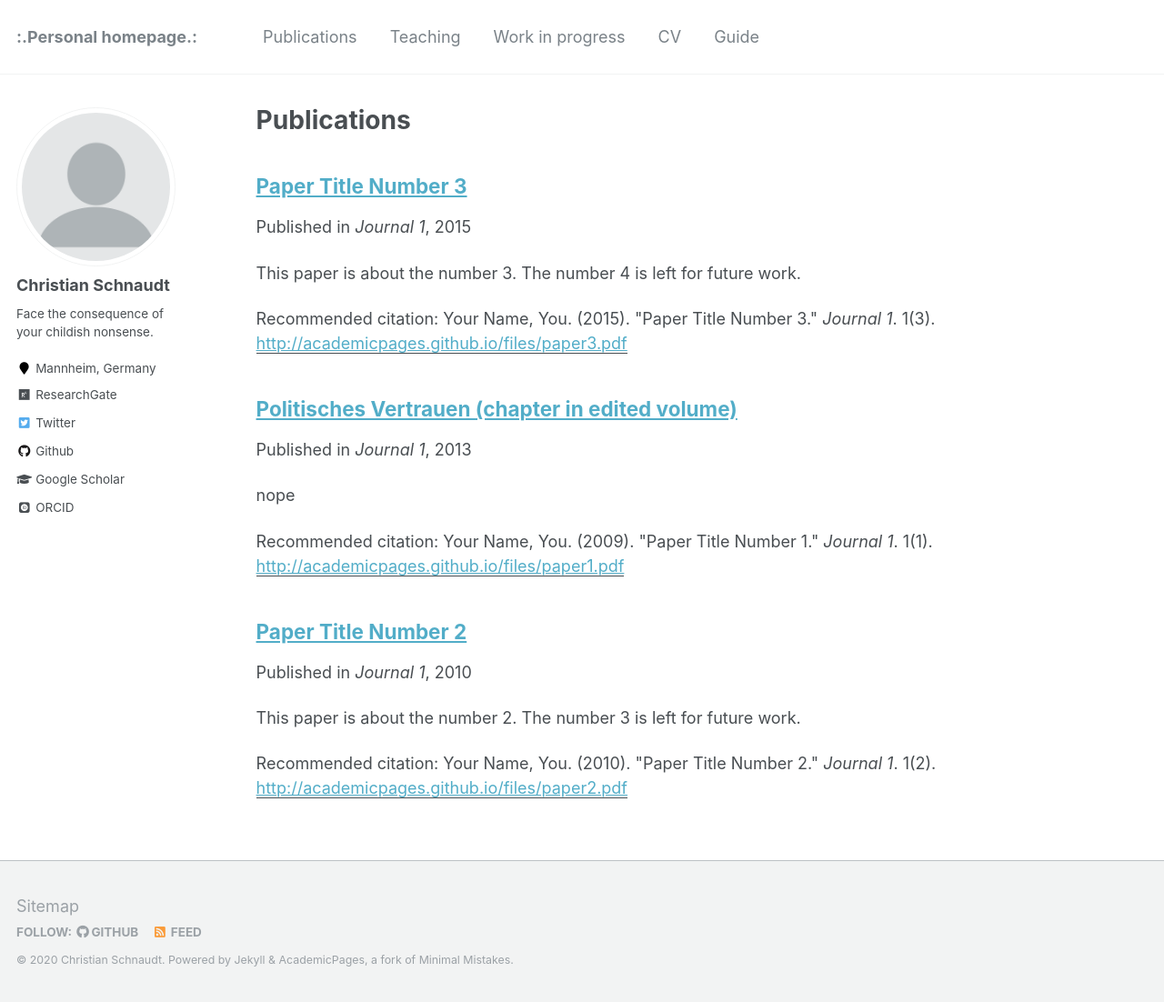
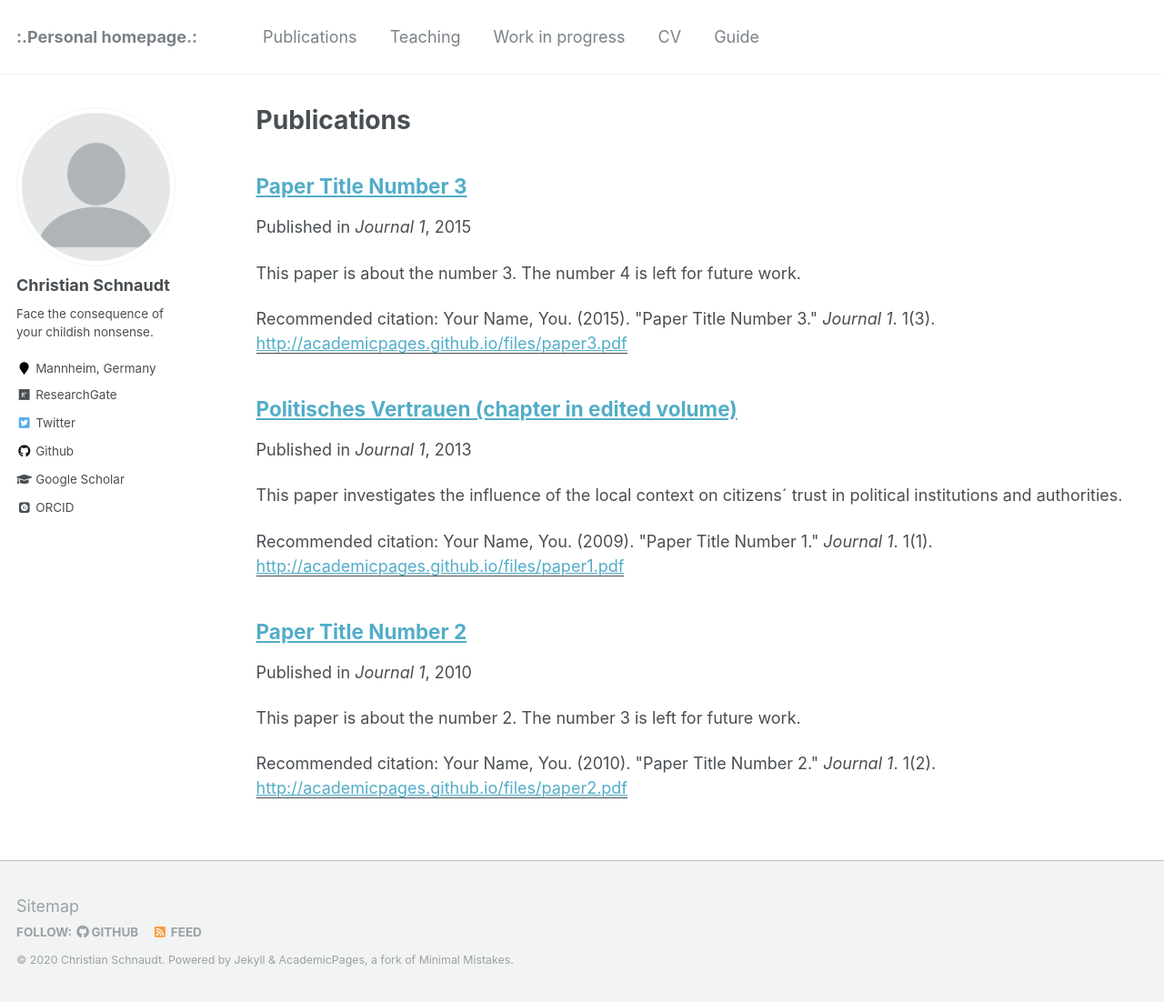
Before and after one commit to cschnaudt/cschnaudt.github.io, a Jekyll site: the page built from _pages/publications.md, in a window 1280 px wide and 1102 px high. Shown: the whole window at 91% size. Built offline with Jekyll 4.4.1, drawn with Linux system fonts in a browser that asks for light colours; some web fonts are replaced.

Commit message:
Update 2013-01-01-Politisches-Vertrauen.md

```diff
--- a/_publications/2013-01-01-Politisches-Vertrauen.md
+++ b/_publications/2013-01-01-Politisches-Vertrauen.md
@@ -2,7 +2,7 @@
 title: "Politisches Vertrauen (chapter in edited volume)"
 collection: publications
 permalink: /publication/2013-01-01-Politisches-Vertrauen
-excerpt: 'nope'
+excerpt: 'This paper investigates the influence of the local context on citizens´ trust in political institutions and authorities.'
 date: 2013-01-01
 venue: 'Journal 1'
 paperurl: 'http://academicpages.github.io/files/paper1.pdf'
```
